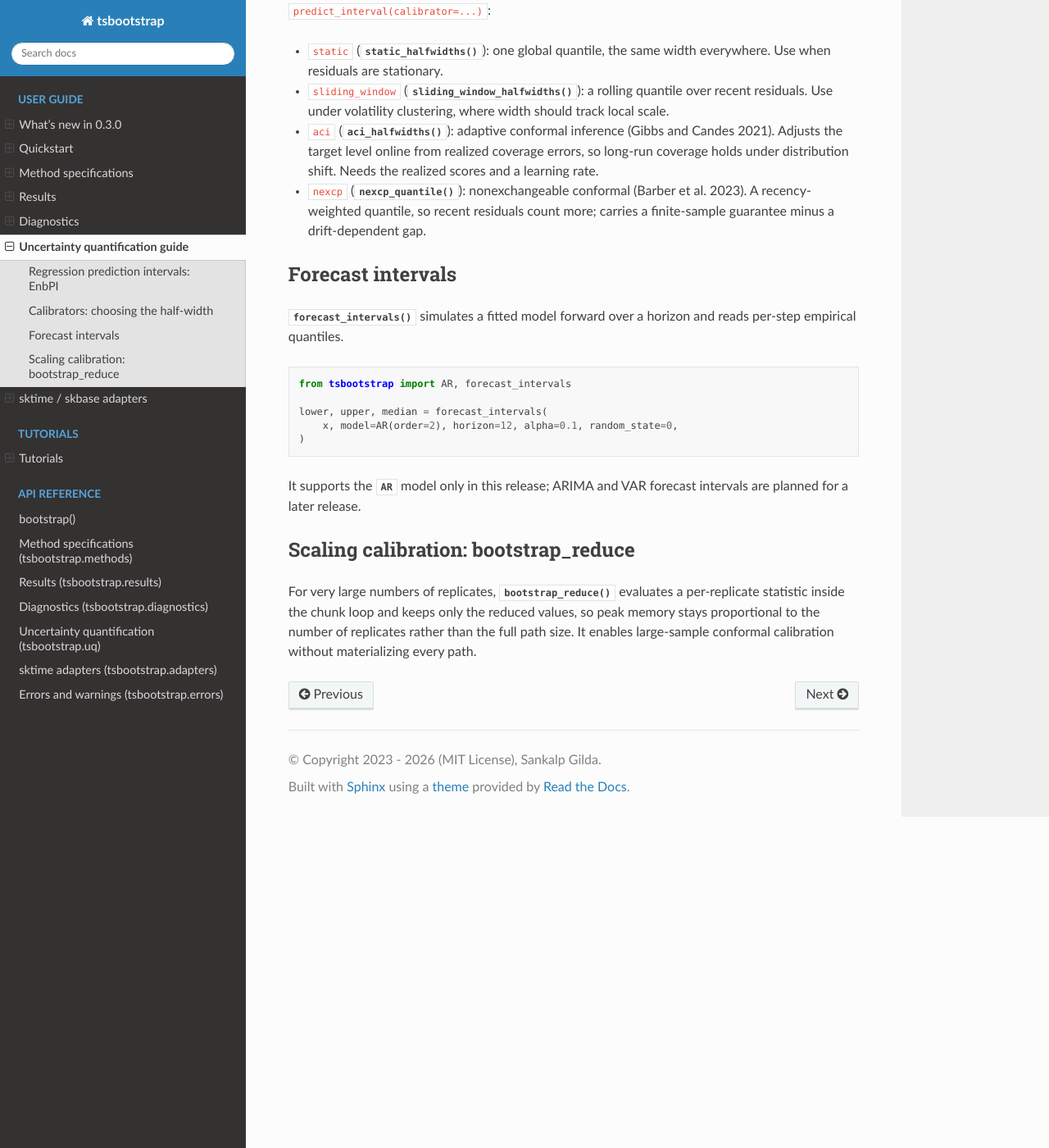
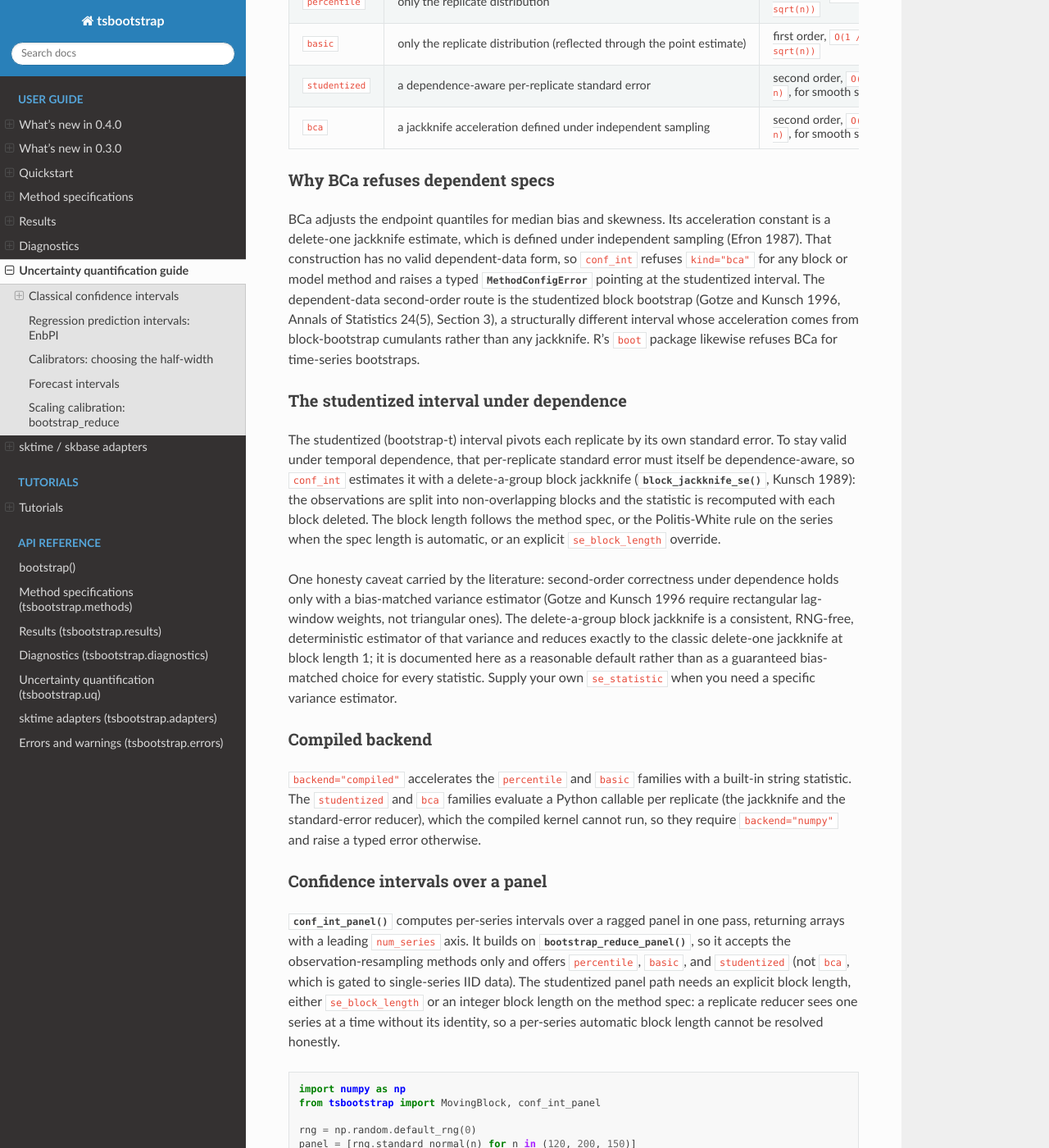
Before and after one commit to astrogilda/tsbootstrap, a Sphinx documentation site: the page built from docs/source/uq_guide.rst, in a window 1280 px wide and 1400 px high, scrolled down 844 px. Shown: the whole window at 82% size. Built offline with Sphinx 7.4.7 and the Read the Docs theme 3.1.0, drawn with Linux system fonts in a browser that asks for light colours; pages that are not in the unit, such as notebooks, are missing from menus; some of the changed text lies outside the part shown.

Commit message:
docs(uq): document the classical confidence-interval layer

```diff
--- a/docs/source/diagnostics_guide.rst
+++ b/docs/source/diagnostics_guide.rst
@@ -51,6 +51,10 @@ statsmodels is available; it falls back to a lag-1 threshold heuristic otherwise
 The function does not choose a method for you; it explains what it measured and
 what fits, so the final choice remains yours.
 
+``diagnose`` does not yet detect heteroskedasticity, so it will not recommend
+wild innovations for a series with a changing conditional variance; that check is
+planned for a later release.
+
 Example workflow
 ----------------
 
--- a/docs/source/index.rst
+++ b/docs/source/index.rst
@@ -22,6 +22,7 @@ with a method specification object.
    :maxdepth: 2
    :caption: User guide
 
+   whats_new_0_4_0
    whats_new_0_3_0
    quickstart
    methods_guide
--- a/docs/source/uq_guide.rst
+++ b/docs/source/uq_guide.rst
@@ -8,6 +8,126 @@ control how interval width is computed.
 The coverage here is approximate or asymptotic under temporal dependence, not
 finite-sample distribution-free. Read the per-method note before relying on a
 number.
+
+Classical confidence intervals
+------------------------------
+
+:func:`~tsbootstrap.conf_int` gives a confidence interval for a statistic of one
+series in a single call. It runs one bootstrap pass with the method spec you pass
+and reads the requested interval family off the replicate statistics.
+
+.. code-block:: python
+
+   import numpy as np
+   from tsbootstrap import IID, conf_int
+
+   x = np.random.default_rng(0).standard_normal(100)
+   lower, upper, point = conf_int(x, "mean", method=IID(), kind="bca", alpha=0.1)
+
+The ``statistic`` is a built-in name (``"mean"``, ``"var"``, ``"std"``), a
+``("quantile", q)`` tuple, or a callable, exactly as for
+:func:`~tsbootstrap.bootstrap_reduce`. If you have already run
+``bootstrap_reduce`` you do not need to re-run it: the low-level functions
+(:func:`~tsbootstrap.percentile_interval`, :func:`~tsbootstrap.basic_interval`,
+:func:`~tsbootstrap.studentized_interval`, :func:`~tsbootstrap.bca_interval`)
+take a replicate ``statistics`` array directly.
+
+Four interval families are available, differing in what they assume and how fast
+their coverage error shrinks:
+
+.. list-table::
+   :header-rows: 1
+   :widths: 16 34 24 26
+
+   * - Interval
+     - Assumptions
+     - Correctness order
+     - Availability by method family
+   * - ``percentile``
+     - only the replicate distribution
+     - first order, ``O(1 / sqrt(n))``
+     - all method specs
+   * - ``basic``
+     - only the replicate distribution (reflected through the point estimate)
+     - first order, ``O(1 / sqrt(n))``
+     - all method specs
+   * - ``studentized``
+     - a dependence-aware per-replicate standard error
+     - second order, ``O(1 / n)``, for smooth statistics
+     - all method specs
+   * - ``bca``
+     - a jackknife acceleration defined under independent sampling
+     - second order, ``O(1 / n)``, for smooth statistics
+     - ``IID`` only
+
+Why BCa refuses dependent specs
+~~~~~~~~~~~~~~~~~~~~~~~~~~~~~~~~~
+
+BCa adjusts the endpoint quantiles for median bias and skewness. Its acceleration
+constant is a delete-one jackknife estimate, which is defined under independent
+sampling (Efron 1987). That construction has no valid dependent-data form, so
+``conf_int`` refuses ``kind="bca"`` for any block or model method and raises a
+typed :class:`~tsbootstrap.errors.MethodConfigError` pointing at the studentized
+interval. The dependent-data second-order route is the studentized block
+bootstrap (Gotze and Kunsch 1996, Annals of Statistics 24(5), Section 3), a
+structurally different interval whose acceleration comes from block-bootstrap
+cumulants rather than any jackknife. R's ``boot`` package likewise refuses BCa
+for time-series bootstraps.
+
+The studentized interval under dependence
+~~~~~~~~~~~~~~~~~~~~~~~~~~~~~~~~~~~~~~~~~~~
+
+The studentized (bootstrap-t) interval pivots each replicate by its own standard
+error. To stay valid under temporal dependence, that per-replicate standard error
+must itself be dependence-aware, so ``conf_int`` estimates it with a
+delete-a-group block jackknife (:func:`~tsbootstrap.block_jackknife_se`, Kunsch
+1989): the observations are split into non-overlapping blocks and the statistic is
+recomputed with each block deleted. The block length follows the method spec, or
+the Politis-White rule on the series when the spec length is automatic, or an
+explicit ``se_block_length`` override.
+
+One honesty caveat carried by the literature: second-order correctness under
+dependence holds only with a bias-matched variance estimator (Gotze and Kunsch
+1996 require rectangular lag-window weights, not triangular ones). The
+delete-a-group block jackknife is a consistent, RNG-free, deterministic estimator
+of that variance and reduces exactly to the classic delete-one jackknife at block
+length 1; it is documented here as a reasonable default rather than as a
+guaranteed bias-matched choice for every statistic. Supply your own
+``se_statistic`` when you need a specific variance estimator.
+
+Compiled backend
+~~~~~~~~~~~~~~~~
+
+``backend="compiled"`` accelerates the ``percentile`` and ``basic`` families with
+a built-in string statistic. The ``studentized`` and ``bca`` families evaluate a
+Python callable per replicate (the jackknife and the standard-error reducer), which
+the compiled kernel cannot run, so they require ``backend="numpy"`` and raise a
+typed error otherwise.
+
+Confidence intervals over a panel
+~~~~~~~~~~~~~~~~~~~~~~~~~~~~~~~~~~~
+
+:func:`~tsbootstrap.conf_int_panel` computes per-series intervals over a ragged
+panel in one pass, returning arrays with a leading ``num_series`` axis. It builds
+on :func:`~tsbootstrap.bootstrap_reduce_panel`, so it accepts the
+observation-resampling methods only and offers ``percentile``, ``basic``, and
+``studentized`` (not ``bca``, which is gated to single-series IID data). The
+studentized panel path needs an explicit block length, either ``se_block_length``
+or an integer block length on the method spec: a replicate reducer sees one series
+at a time without its identity, so a per-series automatic block length cannot be
+resolved honestly.
+
+.. code-block:: python
+
+   import numpy as np
+   from tsbootstrap import MovingBlock, conf_int_panel
+
+   rng = np.random.default_rng(0)
+   panel = [rng.standard_normal(n) for n in (120, 200, 150)]
+   lower, upper, point = conf_int_panel(
+       panel, "mean", method=MovingBlock(block_length=10), kind="studentized",
+       alpha=0.1, se_block_length=10, random_state=0,
+   )
 
 Regression prediction intervals: EnbPI
 --------------------------------------
```
Also changed, not shown: README.md (+10 -1 lines), docs/source/whats_new_0_4_0.rst (added, +60 -0 lines).
